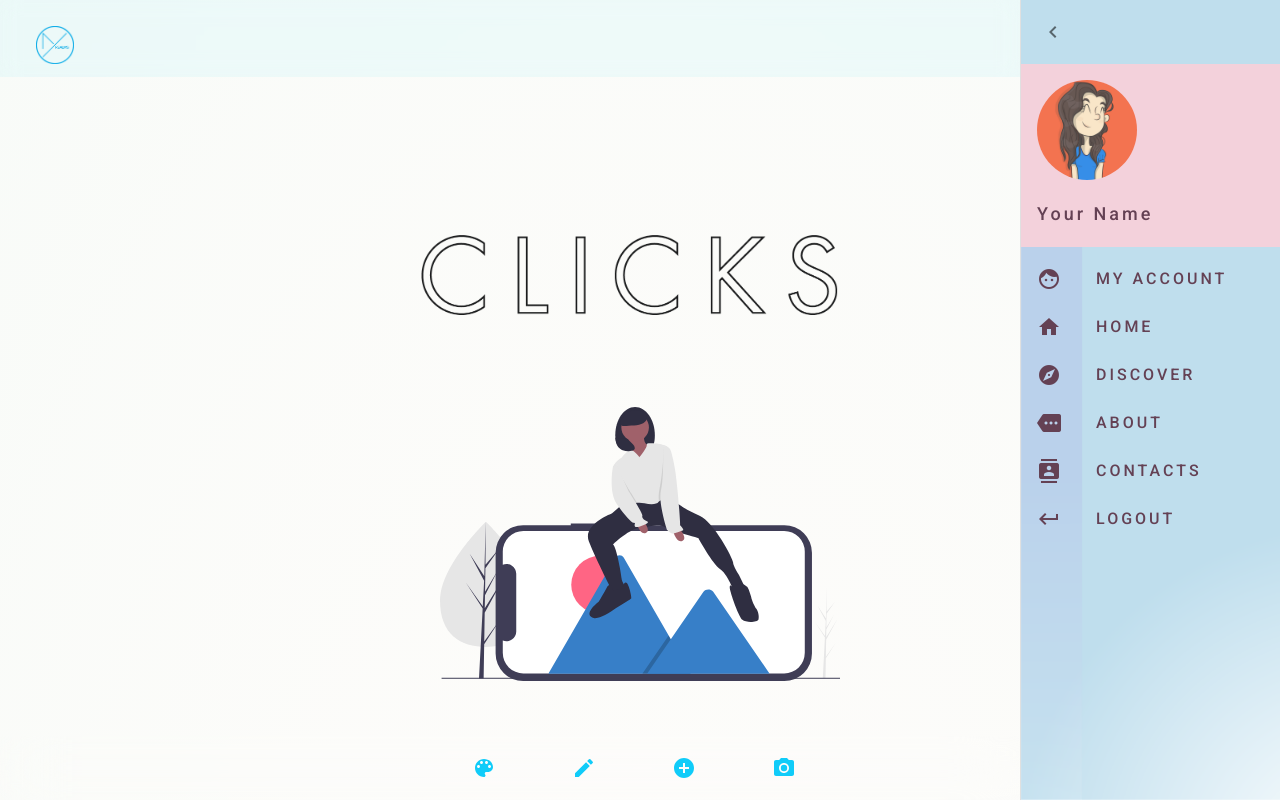
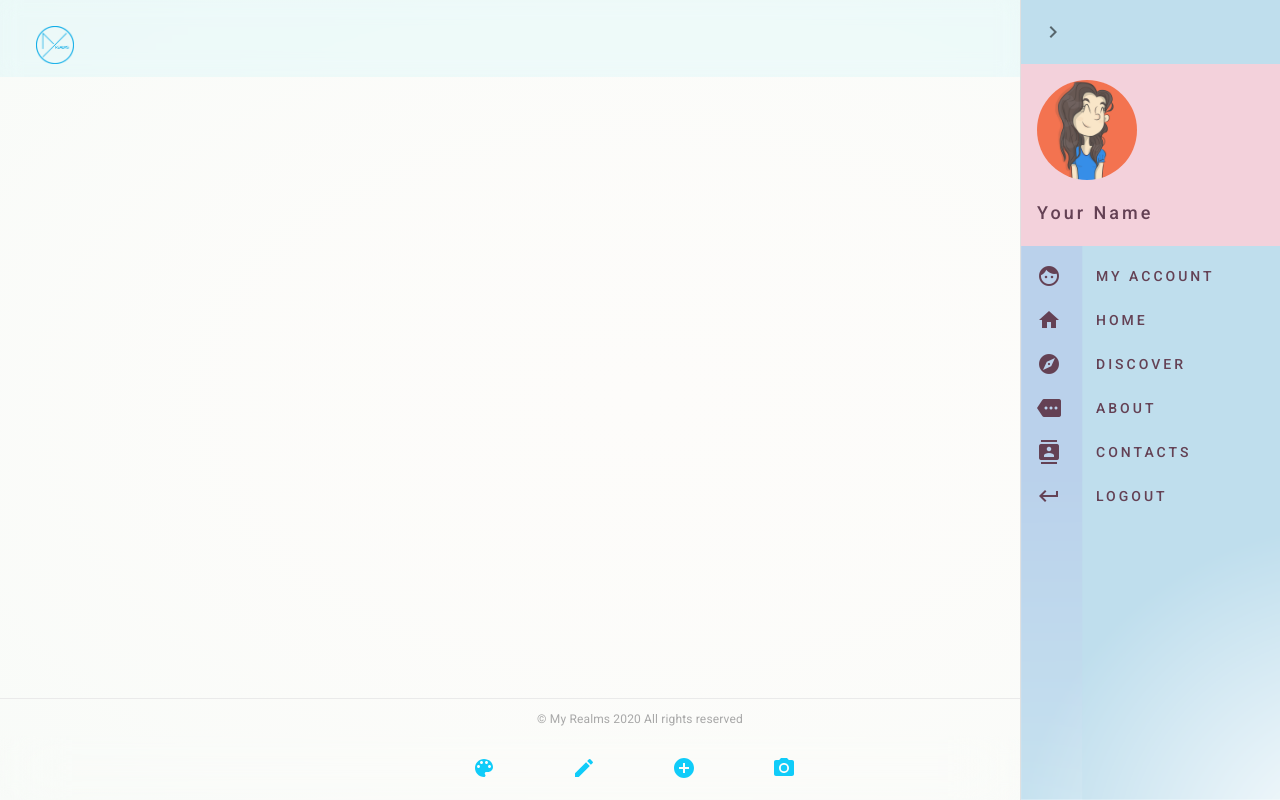
Before and after one commit to rishav4101/Myrealms-Frontend-Reactjs, a Next.js app: page /click in a window 1280 px wide. Both pictures are taken after a click on the button "open drawer". Shown: the top 800 px of the page. Built offline with nearby package versions, Linux system fonts and the light colour scheme; a web font is replaced by a local one.

Commit message:
ui-cleanup

```diff
--- a/pages/click.js
+++ b/pages/click.js
@@ -1,18 +1,10 @@
 import Head from 'next/head'
-import Link from 'next/link'
-import Icon from '@material-ui/core/Icon'
 import Navbar from '../src/components/navBar.js'
 import Apbar from '../src/components/appBar.js'
-import Paper from '@material-ui/core/Paper';
-import Grid from '@material-ui/core/Grid';
-import theme from '../src/theme';
-import Button from '@material-ui/core/Button';
-import ListItem from '@material-ui/core/ListItem';
-import List from '@material-ui/core/List';
 import React from 'react';
 import { makeStyles } from '@material-ui/core/styles';
-import CardHome from '../src/components/cardHome.js'
-import Nfeed from '../src/components/nfeed.js'
+import Nfeed from '../src/components/nfeed.js';
+import Layout from '../src/components/Layout.js'
 
 const useStyles = makeStyles((theme) => ({
   root: {
@@ -31,7 +23,8 @@ export default function writes() {
   const classes = useStyles();
   return (
     <>
-    <div className="container">
+    <Layout>
+    {/* <div className="container">
       <Head>
       <link rel="stylesheet" href="https://maxcdn.bootstrapcdn.com/bootstrap/4.0.0/css/bootstrap.min.css" integrity="sha384-Gn5384xqQ1aoWXA+058RXPxPg6fy4IWvTNh0E263XmFcJlSAwiGgFAW/dAiS6JXm" crossorigin="anonymous"/>
       <link rel="stylesheet" href="https://fonts.googleapis.com/css?family=Material+Icons|Material+Icons+Outlined|Material+Icons+Two+Tone|Material+Icons+Round|Material+Icons+Sharp" />
@@ -43,7 +36,7 @@ export default function writes() {
 
       <main className="main">
     <Navbar />
-    <Apbar/>
+    <Apbar/> */}
 
 
         <h1 className="title">
@@ -78,11 +71,12 @@ export default function writes() {
             url="/post/16.jpeg"
            />
 
-      </main>
+      {/* </main>
       <footer className="footer">
       <p>&copy; My Realms {d} All rights reserved</p>
       </footer>
-    </div>
+    </div> */}
+    </Layout>
     </>
   )
 }
--- a/src/components/appbar.js
+++ b/src/components/appbar.js
@@ -6,7 +6,6 @@ import { makeStyles } from "@material-ui/core/styles";
 import AppBar from "@material-ui/core/AppBar";
 import CssBaseline from "@material-ui/core/CssBaseline";
 import Toolbar from "@material-ui/core/Toolbar";
-import Typography from "@material-ui/core/Typography";
 import IconButton from "@material-ui/core/IconButton";
 import PaletteIcon from "@material-ui/icons/Palette";
 import CreateIcon from "@material-ui/icons/Create";
--- a/src/components/navBar.js
+++ b/src/components/navBar.js
@@ -6,22 +6,13 @@ import CssBaseline from '@material-ui/core/CssBaseline';
 import AppBar from '@material-ui/core/AppBar';
 import Toolbar from '@material-ui/core/Toolbar';
 import List from '@material-ui/core/List';
-import Typography from '@material-ui/core/Typography';
-import Divider from '@material-ui/core/Divider';
 import IconButton from '@material-ui/core/IconButton';
-import MenuIcon from '@material-ui/icons/Menu';
-import ChevronLeftIcon from '@material-ui/icons/ChevronLeft';
 import ChevronRightIcon from '@material-ui/icons/ChevronRight';
 import ListItem from '@material-ui/core/ListItem';
-import ListItemIcon from '@material-ui/core/ListItemIcon';
 import ListItemText from '@material-ui/core/ListItemText';
-import InboxIcon from '@material-ui/icons/MoveToInbox';
-import MailIcon from '@material-ui/icons/Mail';
 import PropTypes from 'prop-types';
 import useScrollTrigger from '@material-ui/core/useScrollTrigger';
-import Container from '@material-ui/core/Container';
 import Slide from '@material-ui/core/Slide';
-import Button from '@material-ui/core/Button'
 import MenuItem from './menuLI.js'
 import { MenuRounded } from '@material-ui/icons';
 
@@ -176,7 +167,7 @@ HideOnScroll.propTypes = {
       >
          <div style={{backgroundColor:"#BFDEED"}} className={classes.drawerHeader}>
          <IconButton style={{outline:"none"}} onClick={handleDrawerClose}>
-           {theme.direction === 'ltr' ? <ChevronLeftIcon /> : <ChevronRightIcon />}
+          <ChevronRightIcon />
          </IconButton>
        </div>
        <List style={{backgroundColor:"#F3D1DB"}}>
```
Also changed, not shown: pages/writes.js (+0 -9 lines).
